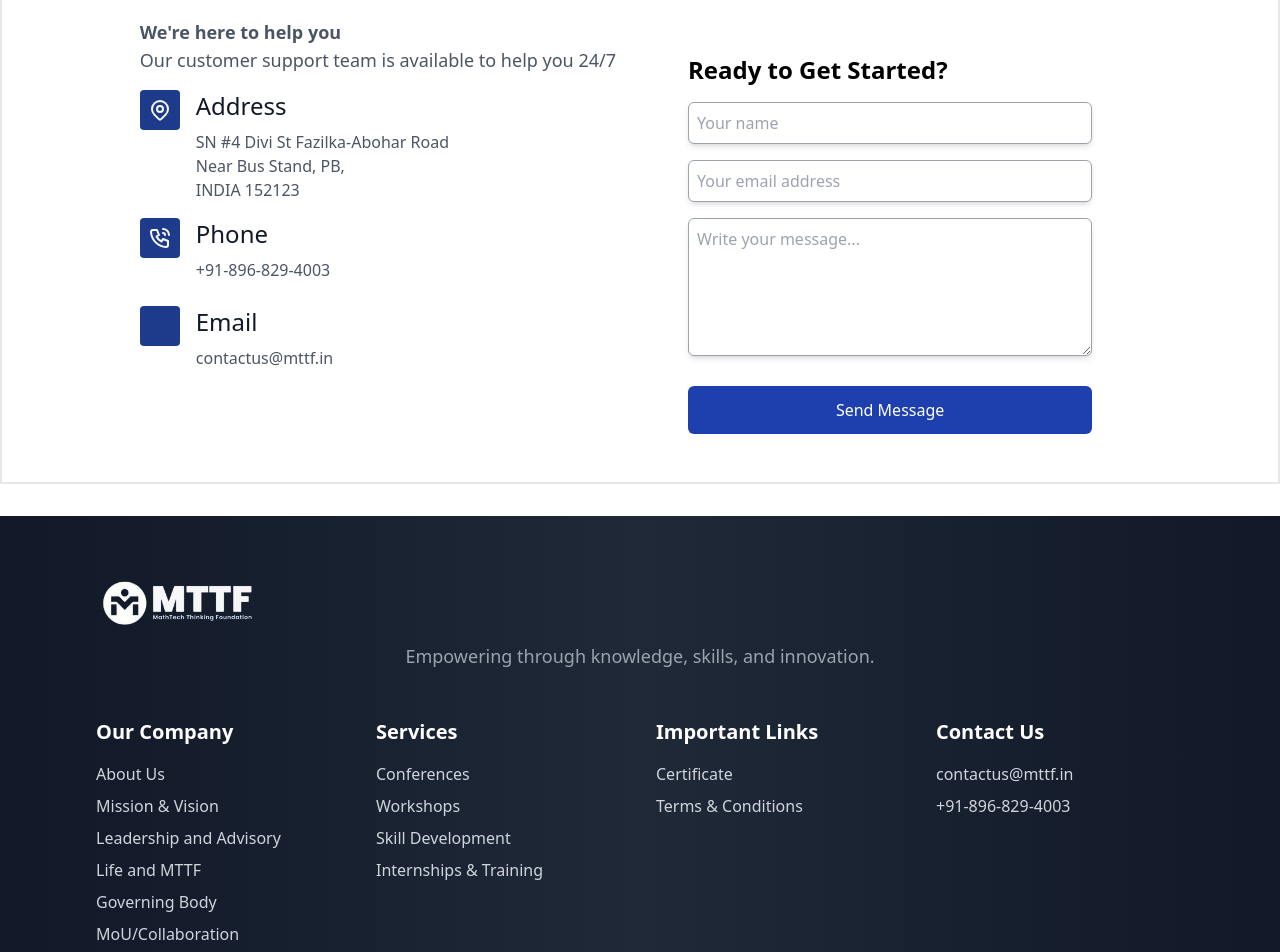
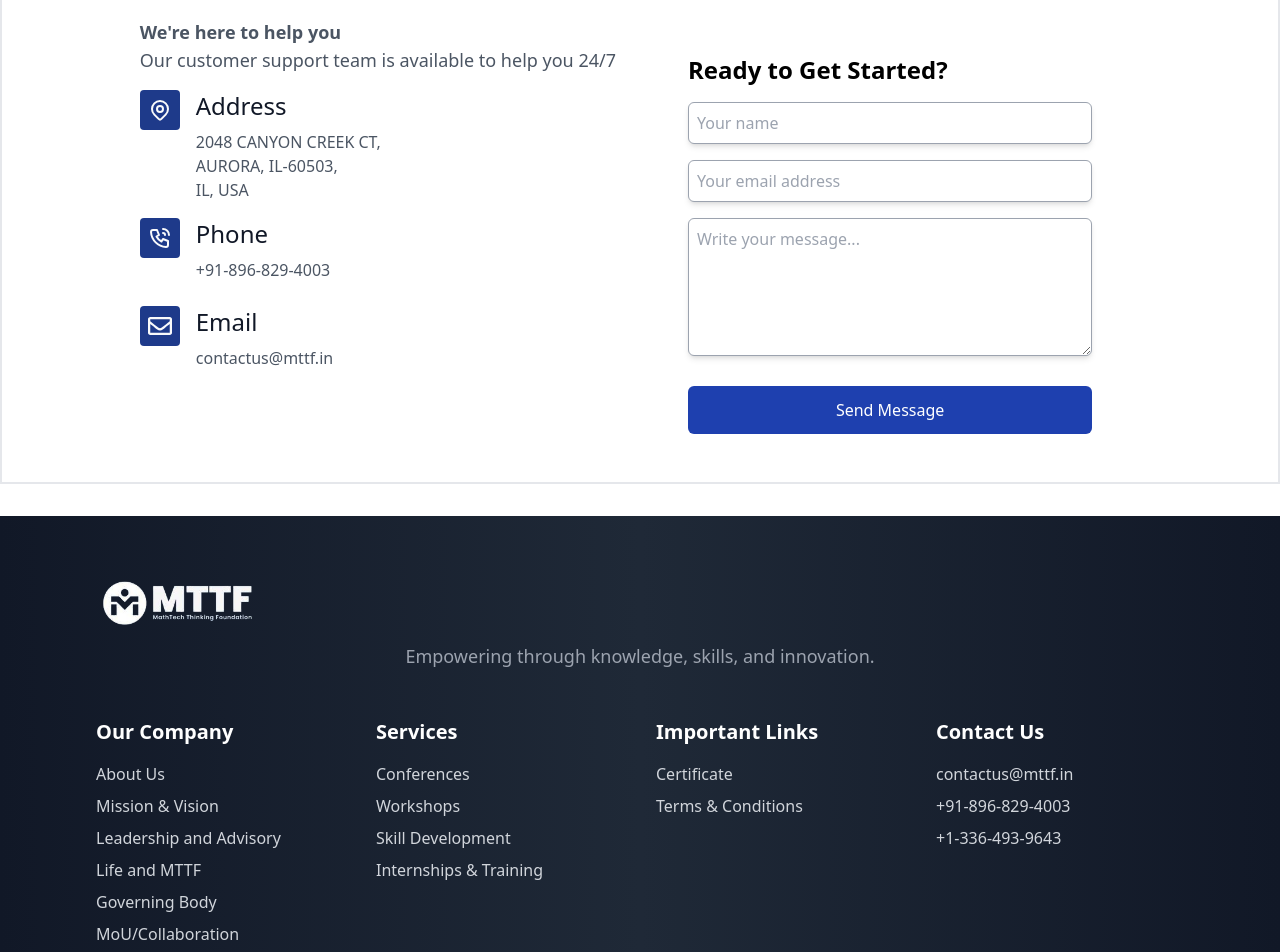
Before and after one commit to vikasrath/MTTFNextApp, a Next.js app: page /whoWeAre/contact in a window 1280 px wide. Shown: the part 260-1212 px from the top of the page. Built offline with nearby package versions, Linux system fonts and the light colour scheme.

Commit message:
profile added in leaders

```diff
--- a/src/app/whoWeAre/organization/governingbody/page.js
+++ b/src/app/whoWeAre/organization/governingbody/page.js
@@ -15,6 +15,7 @@ import jatin from "../../../../../public/assets/GovermentBodyImage/jatin.jpeg";
 import daljeet from "../../../../../public/assets/GovermentBodyImage/daljeet.jpg";
 import Header from '@/components/Header/Header';
 import GoverningBodyCard from '@/components/GoverningBodyCard/GoverningBodyCard';
+import sourabh from "../../../../../public/assets/GovermentBodyImage/sourabh.jpg";
 import AdvisoryCommittee from '../advisoryCommittee/page';
 import { useState } from 'react';
 import { FaBullseye, FaHandshake } from "react-icons/fa";
@@ -26,6 +27,7 @@ function GoverningBody() {
 
     const governingBody = [
         { name: "Mehar Chand, Ph.D", position: "Founder & President (MTTF, India)", memberId: "MTTF5575130", img: meher },
+        { name: "Sourabh Kumar", position: "AVP", memberId: "NULL", img: sourabh, profile: "https://www.linkedin.com/in/sourabhkumar91/" },
         { name: "Gurmej Singh Sandhu, Ph.D", position: "General Secretary (MTTF, India)", memberId: "MTTF2017073", img: gurmeet },
         { name: "Jaswinder Pal, Ph.D", position: "Director of Accounts (MTTF, India)", memberId: "MTTF6104175", img: jasswinder },
         { name: "Biswaranjan Senapati, Ph.D", position: "Executive Member (MTTF, India)", memberId: "MTTF19596466", img: biswaranjan },
--- a/src/components/ContactUs/ContactUs.jsx
+++ b/src/components/ContactUs/ContactUs.jsx
@@ -1,4 +1,5 @@
 import React from 'react';
+import { FaRegEnvelope } from 'react-icons/fa';
 
 function ContactUs() {
     return (
@@ -32,9 +33,9 @@ function ContactUs() {
                                             </svg>
                                         </div>
                                         <div className="ml-4 mb-4">
-                                            <h3 className="mb-2 text-lg font-medium leading-6 text-gray-900 lg:text-2xl dark:text-white ">Address</h3>
+                                            <h3 className="mb-2 text-lg font-medium leading-6 text-gray-900 lg:text-2xl">Address</h3>
                                             <p className="text-gray-600 dark:text-slate-400">
-                                            SN #4 Divi St Fazilka-Abohar Road <br /> Near Bus Stand, PB,   <br />INDIA 152123</p>
+                                            2048 CANYON CREEK CT,<br /> AURORA, IL-60503,  <br />IL, USA</p>
 
                                         </div>
                                     </li>
@@ -47,17 +48,17 @@ function ContactUs() {
                                             </svg>
                                         </div>
                                         <div className="ml-4 mb-6">
-                                            <h3 className="mb-2 text-lg font-medium leading-6 text-gray-900 lg:text-2xl dark:text-white"> Phone </h3>
+                                            <h3 className="mb-2 text-lg font-medium leading-6 text-gray-900 lg:text-2xl"> Phone </h3>
                                             <p className="text-gray-600 dark:text-slate-400">
                                             +91-896-829-4003</p>
                                         </div>
                                     </li>
                                     <li className="flex">
                                         <div className="flex h-10 w-10 items-center justify-center rounded bg-blue-900 text-gray-50">
-                                        <i className="fa-regular fa-envelope text-2xl"></i>
+                                        <FaRegEnvelope className="text-2xl" />
                                         </div>
                                         <div className="ml-4 mb-4">
-                                            <h3 className="mb-2 text-lg font-medium leading-6 text-gray-900 lg:text-2xl dark:text-white">Email</h3>
+                                            <h3 className="mb-2 text-lg font-medium leading-6 text-gray-900 lg:text-2xl">Email</h3>
                                             <p className="text-gray-600 dark:text-slate-400">
                                             contactus@mttf.in
 
@@ -67,7 +68,7 @@ function ContactUs() {
                                 </ul>
                             </div>
                             <div className="card h-fit max-w-6xl p-5 md:p-12 " id="form">
-                                <h2 className="mb-4 text-2xl font-bold dark:text-white">Ready to Get Started?</h2>
+                                <h2 className="mb-4 text-2xl font-bold">Ready to Get Started?</h2>
                                 <form id="contactForm">
                                     <div className="mb-6">
                                         <div className="mx-0 mb-1 sm:mb-4">
--- a/src/components/Footer/Footer.jsx
+++ b/src/components/Footer/Footer.jsx
@@ -6,7 +6,7 @@ function Footer() {
     const ourCompanyLink = ["About Us", "Mission & Vision", "Leadership and Advisory", "Life and MTTF", "Governing Body", "MoU/Collaboration"];
     const servicesLink = ["Conferences", "Workshops", "Skill Development", "Internships & Training"];
     const resourcesLink = ["Certificate", "Terms & Conditions"];
-    const contact = ["contactus@mttf.in", "+91-896-829-4003"];
+    const contact = ["contactus@mttf.in", "+91-896-829-4003", "+1-336-493-9643 "];
 
     return (
         <footer className="bg-gradient-to-r from-gray-900 via-gray-800 to-gray-900 text-gray-300 py-16">
--- a/src/components/GoverningBodyCard/GoverningBodyCard.jsx
+++ b/src/components/GoverningBodyCard/GoverningBodyCard.jsx
@@ -13,6 +13,9 @@ const GoverningBodyCard = ({ member }) => {
             <h2 className="text-lg text-gray-800 font-semibold title-font mb-2 text-center">{member.name}</h2>
             <p className="text-md text-gray-600 mb-1 text-center">{member.position}</p>
             <p className="text-md text-gray-500 text-center">{member.memberId}</p>
+            <a href={member.profile}>
+
+            </a>
             <button className="w-[60%] mt-3 px-6 py-2 hover:bg-blue-500 text-lg  rounded-3xl border-2 border-blue-400
              hover:text-white  transition duration-200">
                 View Profile...
```
Also changed, not shown: public/assets/GovermentBodyImage/sourabh.jpg (added).
